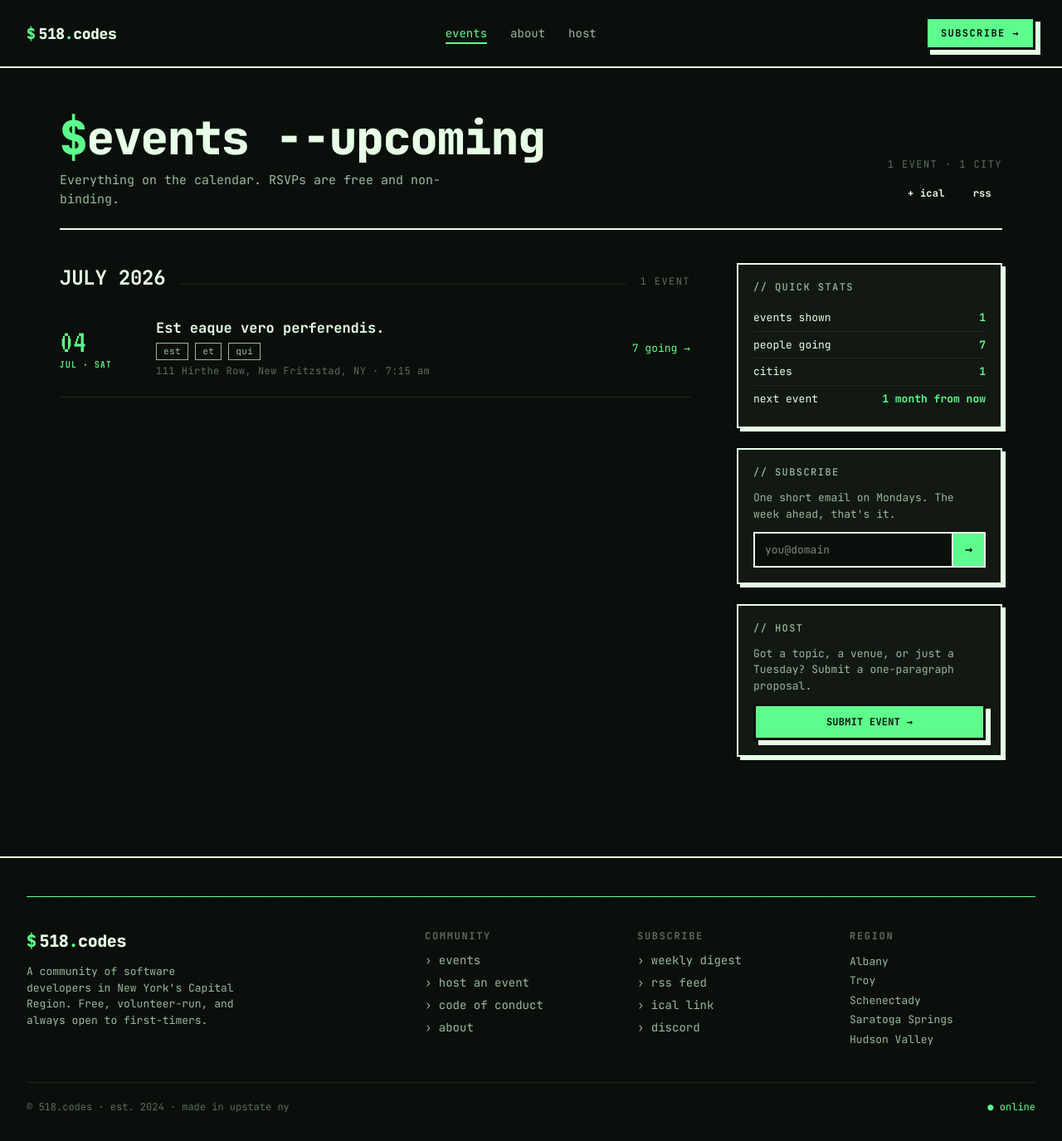
After one commit to 518-Codes/website, a Laravel app: page /events in a window 1280 px wide. The commit adds this page. Shown: the whole page at 83% size. Run offline with Laravel 12, Linux system fonts and the light colour scheme; data comes from the database, SQL or seed files in the repository; style sheets or scripts are compiled from the project's sources; some libraries are stand-ins or nearby versions.

Commit message:
feat: add EventsIndex Livewire component and /events route
Co-Authored-By: Claude Sonnet 4.6 <noreply@anthropic.com>

```diff
--- /dev/null
+++ b/app/Livewire/EventsIndex.php
@@ -0,0 +1,27 @@
+<?php
+
+namespace App\Livewire;
+
+use App\Models\Meetup;
+use Illuminate\Support\Collection;
+use Livewire\Component;
+
+class EventsIndex extends Component
+{
+    public function meetupsByMonth(): Collection
+    {
+        return Meetup::published()
+            ->upcoming()
+            ->with(['tags', 'rsvps'])
+            ->orderBy('starts_at')
+            ->get()
+            ->groupBy(fn (Meetup $meetup) => $meetup->starts_at->format('F Y'));
+    }
+
+    public function render()
+    {
+        return view('livewire.events-index', [
+            'meetupsByMonth' => $this->meetupsByMonth(),
+        ])->layout('layouts.app', ['title' => 'events · 518.codes']);
+    }
+}
--- a/resources/views/layouts/app.blade.php
+++ b/resources/views/layouts/app.blade.php
@@ -3,7 +3,7 @@
 <head>
     <meta charset="utf-8">
     <meta name="viewport" content="width=device-width, initial-scale=1">
-    <title>@yield('title', '518.codes — meetups for people who write code in the 518')</title>
+    <title>@yield('title', $title ?? '518.codes — meetups for people who write code in the 518')</title>
     <link rel="preconnect" href="https://fonts.googleapis.com">
     <link rel="preconnect" href="https://fonts.gstatic.com" crossorigin>
     <link href="https://fonts.googleapis.com/css2?family=JetBrains+Mono:wght@300;400;500;700;800&family=VT323&display=swap" rel="stylesheet">
@@ -145,6 +145,7 @@
     </a>
 </nav>
 
+{{ $slot ?? '' }}
 @yield('content')
 
 <footer class="footer">
--- /dev/null
+++ b/resources/views/livewire/events-index.blade.php
@@ -0,0 +1,156 @@
+<div>
+    <style>
+        .events-page { max-width: 1200px; margin: 0 auto; padding: 56px 32px 0; }
+        .events-page-head {
+            display: grid; grid-template-columns: 1fr auto; gap: 24px; align-items: end;
+            margin-bottom: 40px; border-bottom: 2px solid var(--fg); padding-bottom: 24px;
+        }
+        .events-page-head h1 { font-size: 56px; letter-spacing: -0.02em; margin: 0; line-height: 1; font-weight: 800; }
+        .events-page-head h1 .pr { color: var(--accent); }
+        .events-page-head .sub { color: var(--fg-dim); margin-top: 12px; max-width: 56ch; font-size: 15px; }
+
+        .events-layout { display: grid; grid-template-columns: 1fr 320px; gap: 56px; }
+
+        .month-head {
+            display: flex; align-items: baseline; gap: 18px;
+            margin: 56px 0 8px;
+        }
+        .month-head:first-child { margin-top: 0; }
+        .month-head h2 { font-size: 24px; margin: 0; font-weight: 700; letter-spacing: -0.01em; white-space: nowrap; }
+        .month-head .month-rule { flex: 1; border-top: 1px solid var(--hairline); }
+        .month-head .month-count { color: var(--fg-mute); font-size: 12px; letter-spacing: 0.12em; text-transform: uppercase; white-space: nowrap; }
+
+        .event-row {
+            display: grid; grid-template-columns: 96px 1fr auto;
+            gap: 20px; align-items: center;
+            padding: 22px 0; border-bottom: 1px solid var(--hairline);
+            color: inherit; text-decoration: none;
+            transition: background 120ms;
+        }
+        .event-row:hover { background: var(--surface); padding-left: 12px; padding-right: 12px; margin: 0 -12px; }
+        .event-date { font-family: var(--font-display); color: var(--accent); line-height: 1; }
+        .event-date .day { font-size: 40px; line-height: 1; }
+        .event-date .month-dow { font-size: 14px; letter-spacing: 0.1em; }
+        .event-title-text { font-weight: 700; font-size: 17px; }
+        .event-chips { display: flex; gap: 8px; align-items: center; margin-top: 4px; flex-wrap: wrap; }
+        .event-sub { font-size: 12px; color: var(--fg-mute); letter-spacing: 0.04em; margin-top: 4px; }
+        .event-going { color: var(--accent); font-size: 13px; white-space: nowrap; }
+
+        .side-card {
+            border: 2px solid var(--fg); padding: 18px; box-shadow: 4px 4px 0 0 var(--fg);
+            margin-bottom: 24px; background: var(--surface);
+        }
+        .side-card-title { font-size: 12px; letter-spacing: 0.12em; text-transform: uppercase; color: var(--fg-dim); margin: 0 0 12px; font-weight: 500; }
+        .side-row { display: flex; justify-content: space-between; padding: 6px 0; font-size: 13px; border-bottom: 1px solid var(--hairline); }
+        .side-row:last-child { border: 0; }
+        .side-row b { color: var(--accent); font-weight: 700; }
+
+        .subscribe-row { display: flex; }
+        .subscribe-input {
+            flex: 1; padding: 8px 12px; border: 2px solid var(--fg); border-right: 0;
+            background: var(--bg); color: var(--fg); font-family: var(--font-mono); font-size: 13px; outline: none;
+        }
+        .subscribe-btn {
+            padding: 8px 14px; border: 2px solid var(--fg); background: var(--accent);
+            color: var(--bg); font-weight: 700; cursor: pointer; font-family: var(--font-mono);
+        }
+
+        .events-empty { padding: 80px 32px; border: 2px dashed var(--rule-2); text-align: center; color: var(--fg-mute); }
+
+        @media (max-width: 900px) {
+            .events-layout { grid-template-columns: 1fr; }
+            .events-page { padding: 40px 20px 0; }
+        }
+        @media (max-width: 640px) {
+            .event-row { grid-template-columns: 72px 1fr; }
+            .event-going { display: none; }
+            .events-page-head { grid-template-columns: 1fr; }
+        }
+    </style>
+
+    <div class="events-page">
+        <div class="events-page-head">
+            <div>
+                <h1><span class="pr">$</span>events --upcoming</h1>
+                <div class="sub">Everything on the calendar. RSVPs are free and non-binding.</div>
+            </div>
+            <div style="text-align: right;">
+                @php
+                    $totalEvents = $meetupsByMonth->flatten()->count();
+                    $totalCities = $meetupsByMonth->flatten()->pluck('location')->unique()->count();
+                @endphp
+                <div style="color: var(--fg-mute); font-size: 12px; letter-spacing: 0.12em; text-transform: uppercase; margin-bottom: 8px;">
+                    {{ $totalEvents }} event{{ $totalEvents !== 1 ? 's' : '' }} · {{ $totalCities }} {{ $totalCities === 1 ? 'city' : 'cities' }}
+                </div>
+                <div style="display: flex; gap: 8px; justify-content: flex-end;">
+                    <a href="#" class="btn btn-ghost" style="padding: 6px 10px; font-size: 12px;">+ ical</a>
+                    <a href="#" class="btn btn-ghost" style="padding: 6px 10px; font-size: 12px;">rss</a>
+                </div>
+            </div>
+        </div>
+
+        <div class="events-layout">
+            <main>
+                @forelse ($meetupsByMonth as $month => $meetups)
+                    <div class="month-head">
+                        <h2>{{ strtoupper($month) }}</h2>
+                        <div class="month-rule"></div>
+                        <div class="month-count">{{ $meetups->count() }} event{{ $meetups->count() !== 1 ? 's' : '' }}</div>
+                    </div>
+                    @foreach ($meetups as $meetup)
+                        <a href="/events/{{ $meetup->slug }}" class="event-row">
+                            <div class="event-date">
+                                <div class="day">{{ $meetup->starts_at->format('d') }}</div>
+                                <div class="month-dow">{{ strtoupper($meetup->starts_at->format('M')) }} · {{ strtoupper($meetup->starts_at->format('D')) }}</div>
+                            </div>
+                            <div>
+                                <div class="event-title-text">{{ $meetup->title }}</div>
+                                <div class="event-chips">
+                                    @foreach ($meetup->tags->take(3) as $tag)
+                                        <span class="chip">{{ $tag->name }}</span>
+                                    @endforeach
+                                </div>
+                                <div class="event-sub">{{ $meetup->location }} · {{ $meetup->starts_at->format('g:i a') }}</div>
+                            </div>
+                            <div class="event-going">{{ $meetup->rsvps->count() }} going →</div>
+                        </a>
+                    @endforeach
+                @empty
+                    <div class="events-empty">
+                        <div style="font-size: 16px; margin-bottom: 8px;">// no upcoming events <span style="display:inline-block; width:.55em; height:1em; background:var(--accent); vertical-align:-.15em;"></span></div>
+                        <div style="font-size: 13px;">Want to kick things off? <a href="#host">host one yourself →</a></div>
+                    </div>
+                @endforelse
+            </main>
+
+            <aside>
+                <div class="side-card">
+                    <div class="side-card-title">// quick stats</div>
+                    @php $flat = $meetupsByMonth->flatten(); @endphp
+                    <div class="side-row"><span>events shown</span><b>{{ $flat->count() }}</b></div>
+                    <div class="side-row"><span>people going</span><b>{{ $flat->sum(fn($m) => $m->rsvps->count()) }}</b></div>
+                    <div class="side-row"><span>cities</span><b>{{ $flat->pluck('location')->unique()->count() }}</b></div>
+                    <div class="side-row">
+                        <span>next event</span>
+                        <b>{{ $flat->first() ? $flat->first()->starts_at->diffForHumans() : '—' }}</b>
+                    </div>
+                </div>
+
+                <div class="side-card">
+                    <div class="side-card-title">// subscribe</div>
+                    <p style="font-size: 13px; color: var(--fg-dim); margin: 0 0 12px;">One short email on Mondays. The week ahead, that's it.</p>
+                    <div class="subscribe-row">
+                        <input class="subscribe-input" type="email" placeholder="you@domain">
+                        <button class="subscribe-btn">→</button>
+                    </div>
+                </div>
+
+                <div class="side-card">
+                    <div class="side-card-title">// host</div>
+                    <p style="font-size: 13px; color: var(--fg-dim); margin: 0 0 12px;">Got a topic, a venue, or just a Tuesday? Submit a one-paragraph proposal.</p>
+                    <a href="#" class="btn btn-primary" style="width: 100%; justify-content: center; padding: 10px 14px; font-size: 12px;">SUBMIT EVENT →</a>
+                </div>
+            </aside>
+        </div>
+    </div>
+</div>
--- a/routes/web.php
+++ b/routes/web.php
@@ -1,9 +1,12 @@
 <?php
 
 use App\Enums\MeetupStatus;
+use App\Livewire\EventsIndex;
 use App\Models\Meetup;
 use App\Models\Rsvp;
 use Illuminate\Support\Facades\Route;
+
+Route::get('/events', EventsIndex::class);
 
 Route::get('/', function () {
     $meetups = Meetup::with(['tags', 'rsvps'])
```
